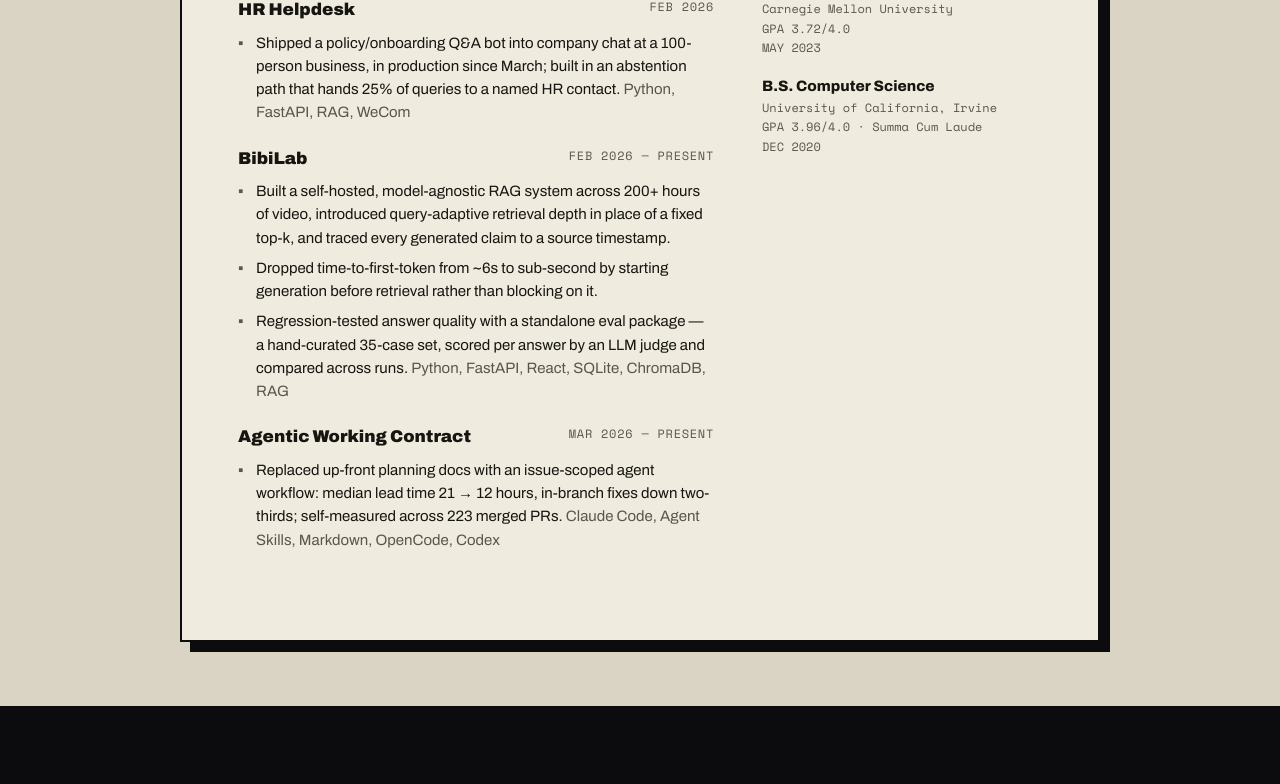
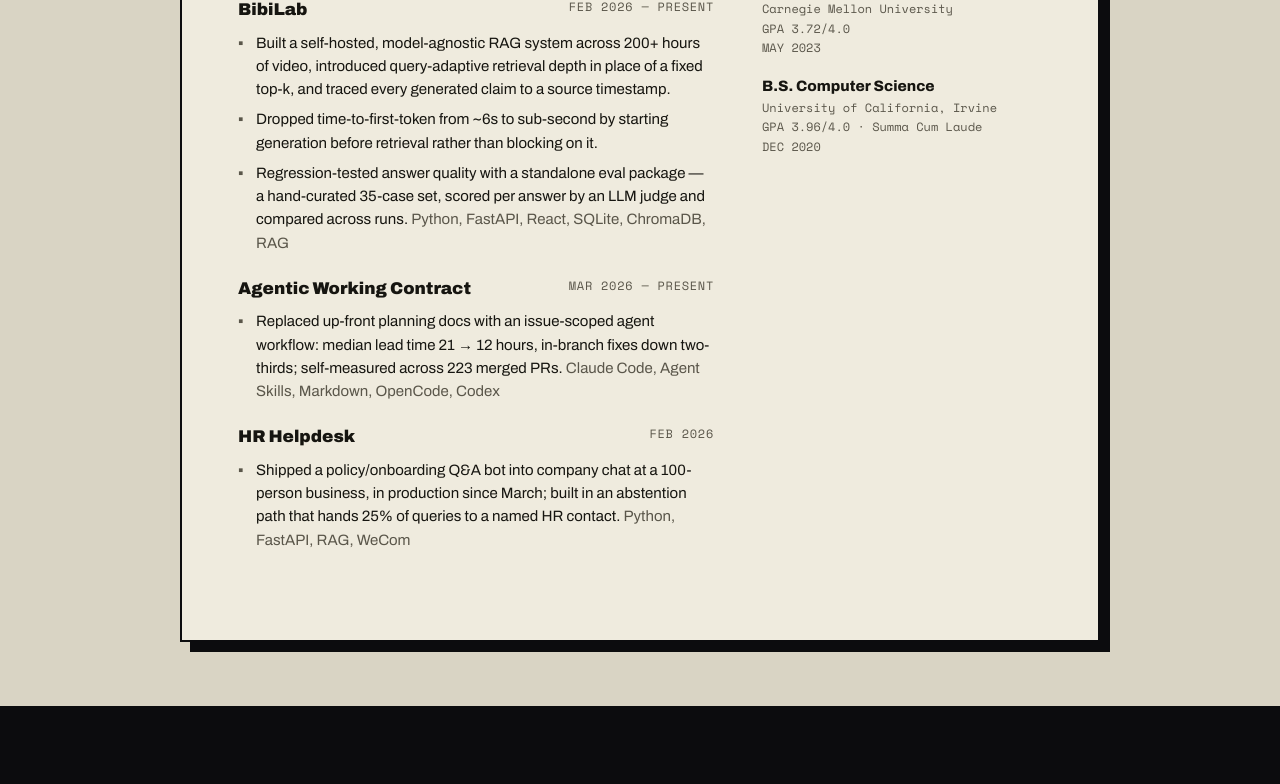
Before and after one commit to AmosChenZixuan/AmosChenZixuan.github.io, a React (Vite) app: page /resume in a window 1280 px wide. Shown: the part 1360-2144 px from the top of the page. Built offline with nearby package versions, Linux system fonts and the light colour scheme.

Commit message:
CV projects run BibiLab, AWC, HR Helpdesk
BibiLab leads on two bullets carrying the evaluation and design-decision
evidence; HR Helpdesk's single line repeats a claim Volvo already makes.
Also puts the three in reverse-chronological order.

```diff
--- a/src/pages/Resume.tsx
+++ b/src/pages/Resume.tsx
@@ -15,7 +15,7 @@ const short = (url: string) => url.replace(/^https?:\/\/(www\.)?/, '').replace(/
 
 // Picked by slug, not by array index: the CV lists personal work only, and `projects` is
 // ordered for the showroom, so an index here silently follows whatever it is reordered to.
-const cvProjects = [hrHelpdesk, ...['bibilab', 'awc'].map(s => projects.find(p => p.slug === s)!)]
+const cvProjects = [...['bibilab', 'awc'].map(s => projects.find(p => p.slug === s)!), hrHelpdesk]
 
 // Space Mono draws a dash on the lowercase mid-line while its digits run the full cap height,
 // so between two all-caps dates the dash sits about 0.09em low. Nudging it needs it in an
```
